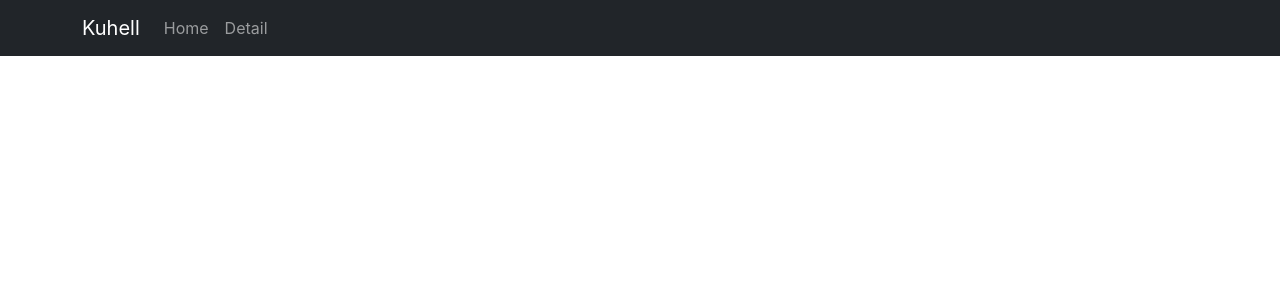
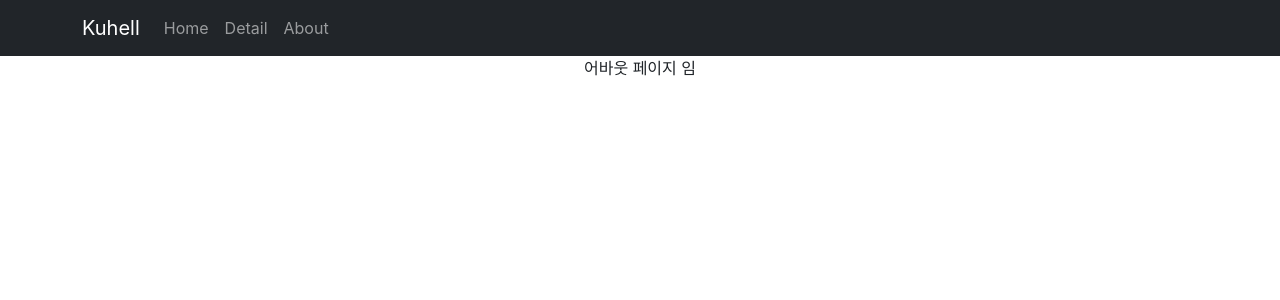
Before and after one commit to KuHell/startreact, a React (Create React App) app: page /about in a window 1280 px wide. Before the commit this address had no page. Shown: the top 300 px of the page. Built offline with nearby package versions, Linux system fonts and the light colour scheme.

Commit message:
Nested Router

```diff
--- a/src/App.js
+++ b/src/App.js
@@ -5,6 +5,7 @@ import Navbar from "react-bootstrap/Navbar";
 import { Routes, Route, Lin, useNavigate, Outlet } from "react-router-dom";
 import Detail from "./Screen/Detail";
 import Home from "./Screen/Home";
+import About from "./Screen/About";
 
 function App() {
   let navigate = useNavigate();
@@ -28,12 +29,24 @@ function App() {
             >
               Detail
             </Nav.Link>
+            <Nav.Link
+              onClick={() => {
+                navigate("/about");
+              }}
+            >
+              About
+            </Nav.Link>
           </Nav>
         </Container>
       </Navbar>
       <Routes>
         <Route path="/" element={<Home />} />
         <Route path="/detail" element={<Detail />} />
+        <Route path="/about" element={<About />}>
+          <Route path="a1" element={<About />} />
+          <Route path="a2f" element={<About />} />
+        </Route>
+        <Route path="*" element={<div>404</div>} />
         <Route />
       </Routes>
     </div>
--- /dev/null
+++ b/src/Screen/About.js
@@ -0,0 +1,9 @@
+function About() {
+  return (
+    <>
+      <p>어바웃 페이지 임</p>
+    </>
+  );
+}
+
+export default About;
```
